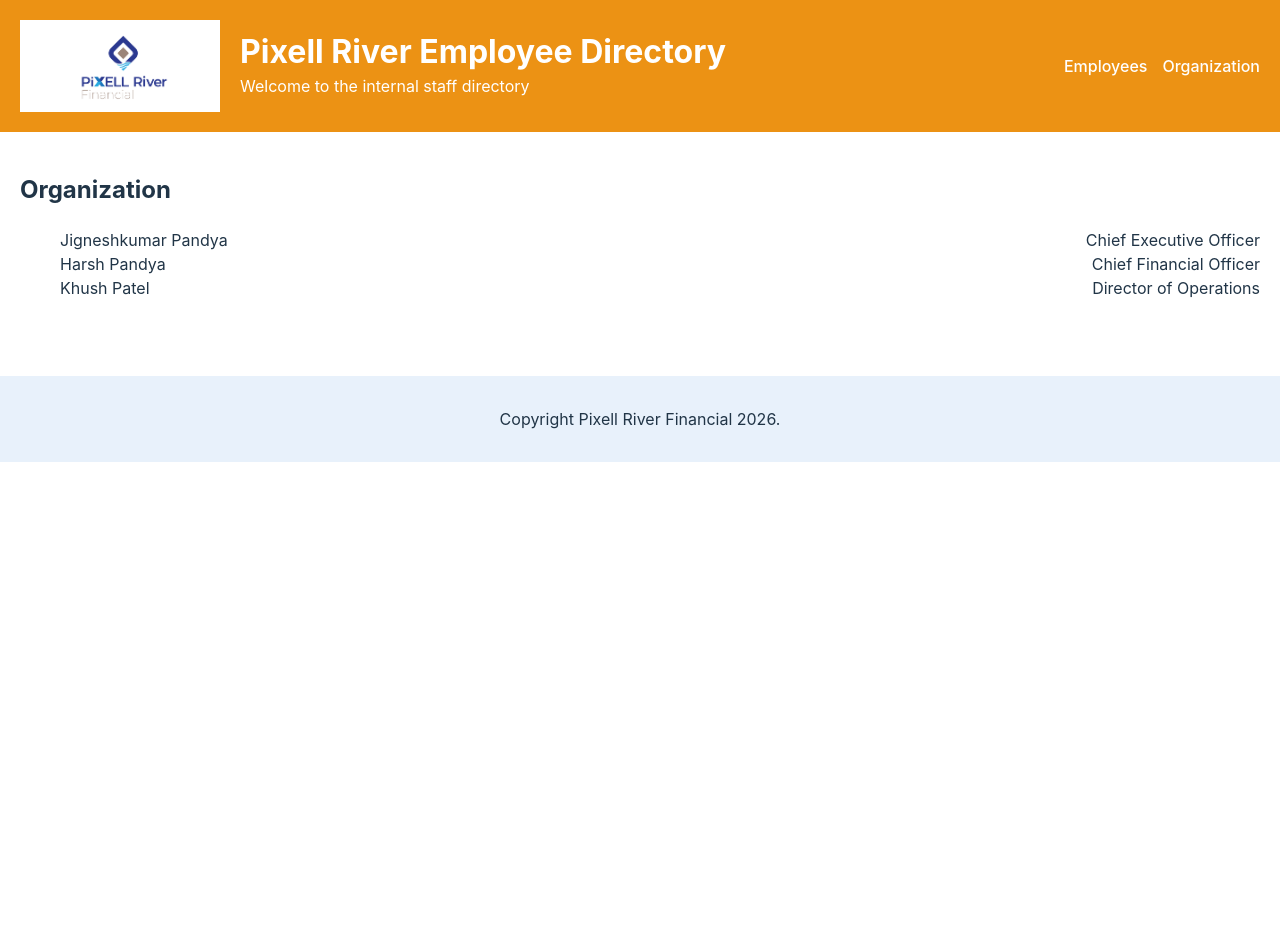
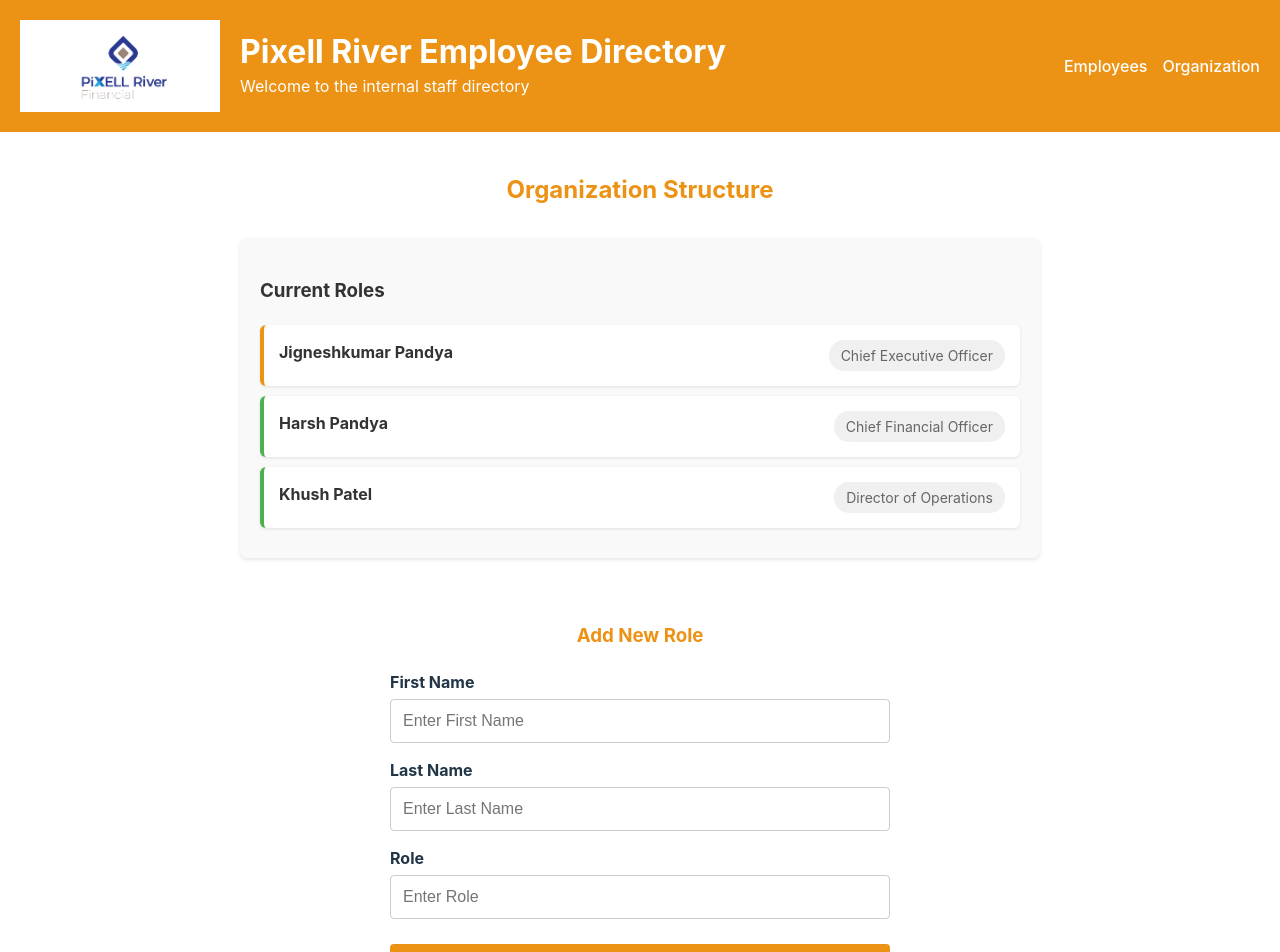
Before and after one commit to Harsh-rrc/4002-Full-Stack-Lab, a React (Vite) app in the folder pixell-river-react/: page /organization in a window 1280 px wide. Shown: the top 952 px of the page. Before the commit the page ends 800 px from the top, so only its background shows below. Built offline with nearby package versions, Linux system fonts and the light colour scheme; the HTML template or start-up script is replaced by a standard one.

Commit message:
Add role management functionality with form and service integration and completed the work as per the instructions.

```diff
--- a/pixell-river-react/src/App.tsx
+++ b/pixell-river-react/src/App.tsx
@@ -4,14 +4,21 @@ import Layout from "./layout/Layout";
 import Employees from "./pages/Employees";
 import Organization from "./pages/Organization";
 import type { Department as DepartmentType } from "./interfaces/Department";
+import type { Role } from "./interfaces/Role";
 import { employeeRepo } from "./repositories/employeeRepo";
+import { organizationRepo } from "./repositories/organizationRepo";
 
 const App = () => {
   console.log("App component is rendering");
   const [departments, setDepartments] = useState<DepartmentType[]>(employeeRepo.getDepartments());
+  const [roles, setRoles] = useState<Role[]>(organizationRepo.getRoles());
 
   const addEmployee = (departments: DepartmentType[]) => {
     setDepartments(departments);
+  };
+
+  const addRole = (roles: Role[]) => {
+    setRoles(roles);
   };
 
   return (
@@ -27,7 +34,15 @@ const App = () => {
             />
           }
         />
-        <Route path="/organization" element={<Organization />} />
+        <Route
+          path="/organization"
+          element={
+            <Organization
+              roles={roles}
+              onAddRole={addRole}
+            />
+          }
+        />
       </Route>
     </Routes>
   );
--- /dev/null
+++ b/pixell-river-react/src/components/AddRoleForm.tsx
@@ -0,0 +1,114 @@
+import { useOrganizationForm } from "../hooks/useOrganizationForm";
+
+interface Props {
+  onUpdate: (roles: any) => void;
+}
+
+const AddRoleForm = ({ onUpdate }: Props) => {
+  const { firstName, lastName, role, handleSubmit } =
+    useOrganizationForm(onUpdate);
+
+  return (
+    <div style={{ maxWidth: "500px", margin: "40px auto", padding: "5px" }}>
+      <h3 style={{ textAlign: "center", color: "#ec9214", marginBottom: "20px" }}>
+        Add New Role
+      </h3>
+
+      <form onSubmit={handleSubmit} style={{ display: "grid", gap: "15px" }}>
+        <div>
+          <label
+            htmlFor="firstName"
+            style={{ display: "block", marginBottom: "5px", fontWeight: "bold" }}
+          >
+            First Name
+          </label>
+          <input
+            id="firstName"
+            value={firstName.value}
+            onChange={firstName.onChange}
+            placeholder="Enter First Name"
+            style={{
+              width: "100%",
+              padding: "12px",
+              fontSize: "16px",
+              border: "1px solid #ccc",
+              borderRadius: "4px",
+              boxSizing: "border-box"
+            }}
+          />
+          {firstName.message && (
+            <p style={{ color: "red", marginTop: "5px" }}>{firstName.message}</p>
+          )}
+        </div>
+
+        <div>
+          <label
+            htmlFor="lastName"
+            style={{ display: "block", marginBottom: "5px", fontWeight: "bold" }}
+          >
+            Last Name
+          </label>
+          <input
+            id="lastName"
+            value={lastName.value}
+            onChange={lastName.onChange}
+            placeholder="Enter Last Name"
+            style={{
+              width: "100%",
+              padding: "12px",
+              fontSize: "16px",
+              border: "1px solid #ccc",
+              borderRadius: "4px",
+              boxSizing: "border-box"
+            }}
+          />
+        </div>
+
+        <div>
+          <label
+            htmlFor="role"
+            style={{ display: "block", marginBottom: "5px", fontWeight: "bold" }}
+          >
+            Role
+          </label>
+          <input
+            id="role"
+            value={role.value}
+            onChange={role.onChange}
+            placeholder="Enter Role"
+            style={{
+              width: "100%",
+              padding: "12px",
+              fontSize: "16px",
+              border: "1px solid #ccc",
+              borderRadius: "4px",
+              boxSizing: "border-box"
+            }}
+          />
+          {role.message && (
+            <p style={{ color: "red", marginTop: "5px" }}>{role.message}</p>
+          )}
+        </div>
+
+        <button
+          type="submit"
+          style={{
+            padding: "12px 24px",
+            fontSize: "16px",
+            backgroundColor: "#ec9214",
+            color: "white",
+            border: "none",
+            borderRadius: "4px",
+            cursor: "pointer",
+            alignSelf: "start",
+            marginTop: "10px"
+          }}
+        >
+          Create Role
+        </button>
+      </form>
+    </div>
+  );
+};
+
+export default AddRoleForm;
--- /dev/null
+++ b/pixell-river-react/src/hooks/useOrganizationForm.ts
@@ -0,0 +1,32 @@
+import { useFormInput } from "./useFormInput";
+import { organizationService } from "../services/organizationService";
+
+export const useOrganizationForm = (onUpdate: (roles: any) => void) => {
+  const firstName = useFormInput("");
+  const lastName = useFormInput("");
+  const role = useFormInput("");
+
+  const handleSubmit = (e: React.FormEvent) => {
+    e.preventDefault();
+
+    const result = organizationService.createRole(
+      firstName.value,
+      lastName.value,
+      role.value
+    );
+
+    if (!result.success) {
+      firstName.setMessage(result.message || "");
+      return;
+    }
+
+    onUpdate(result.roles);
+  };
+
+  return {
+    firstName,
+    lastName,
+    role,
+    handleSubmit
+  };
+};
--- a/pixell-river-react/src/pages/Organization.tsx
+++ b/pixell-river-react/src/pages/Organization.tsx
@@ -1,20 +1,64 @@
-import { organization } from "../data/organization";
+import AddRoleForm from "../components/AddRoleForm";
+import type { Role } from "../interfaces/Role";
 
-const Organization = () => {
+interface Props {
+  roles: Role[];
+  onAddRole: (roles: Role[]) => void;
+}
+
+const Organization = ({ roles, onAddRole }: Props) => {
   return (
-    <main style={{ padding: "20px" }}>
-      <h2>Organization</h2>
+    <main style={{ padding: "20px", maxWidth: "800px", margin: "0 auto" }}>
+      <h2 style={{ textAlign: "center", color: "#ec9214", marginBottom: "30px" }}>
+        Organization Structure
+      </h2>
 
-      <ul>
-        {organization.map((person, index) => (
-          <li key={index} style={{ display: "flex", justifyContent: "space-between" }}>
-            <span>
-              {person.firstName} {person.lastName}
-            </span>
-            <span>{person.role}</span>
-          </li>
-        ))}
-      </ul>
+      <div style={{
+        backgroundColor: "#f9f9f9",
+        borderRadius: "8px",
+        padding: "20px",
+        marginBottom: "30px",
+        boxShadow: "0 2px 4px rgba(0,0,0,0.1)"
+      }}>
+        <h3 style={{ marginBottom: "20px", color: "#333" }}>Current Roles</h3>
+
+        {roles.length === 0 ? (
+          <p style={{ color: "#666", textAlign: "center" }}>No roles added yet.</p>
+        ) : (
+          <ul style={{ listStyle: "none", padding: 0, margin: 0 }}>
+            {roles.map((person, index) => (
+              <li
+                key={index}
+                style={{
+                  display: "flex",
+                  justifyContent: "space-between",
+                  padding: "15px",
+                  marginBottom: "10px",
+                  backgroundColor: "white",
+                  borderRadius: "6px",
+                  boxShadow: "0 1px 3px rgba(0,0,0,0.1)",
+                  borderLeft: index === 0 ? "4px solid #ec9214" : "4px solid #4caf50"
+                }}
+              >
+                <span style={{ fontWeight: "bold", color: "#333" }}>
+                  {person.firstName} {person.lastName}
+                </span>
+                <span style={{
+                  color: "#666",
+                  backgroundColor: "#f0f0f0",
+                  padding: "5px 12px",
+                  borderRadius: "15px",
+                  fontSize: "14px"
+                }}>
+                  {person.role}
+                </span>
+              </li>
+            ))}
+          </ul>
+        )}
+      </div>
+
+      <AddRoleForm onUpdate={onAddRole} />
     </main>
   );
 };
--- /dev/null
+++ b/pixell-river-react/src/repositories/organizationRepo.ts
@@ -0,0 +1,15 @@
+import type { Role } from "../interfaces/Role";
+import { organization as initialData } from "../data/organization";
+
+let roles: Role[] = [...initialData];
+
+export const organizationRepo = {
+  getRoles(): Role[] {
+    return roles;
+  },
+
+  createRole(firstName: string, lastName: string, role: string): Role[] {
+    roles = [...roles, { firstName, lastName, role }];
+    return roles;
+  }
+};
--- /dev/null
+++ b/pixell-river-react/src/services/organizationService.ts
@@ -0,0 +1,25 @@
+import { organizationRepo } from "../repositories/organizationRepo";
+
+export const organizationService = {
+  createRole(firstName: string, lastName: string, role: string) {
+    const roles = organizationRepo.getRoles();
+
+    if (firstName.trim().length < 3) {
+      return { success: false, message: "First name must be at least 3 characters." };
+    }
+
+    const roleExists = roles.some(r => r.role === role);
+
+    if (roleExists) {
+      return { success: false, message: "This role is already occupied." };
+    }
+
+    const updatedRoles = organizationRepo.createRole(
+      firstName,
+      lastName,
+      role
+    );
+
+    return { success: true, roles: updatedRoles };
+  }
+};
```
